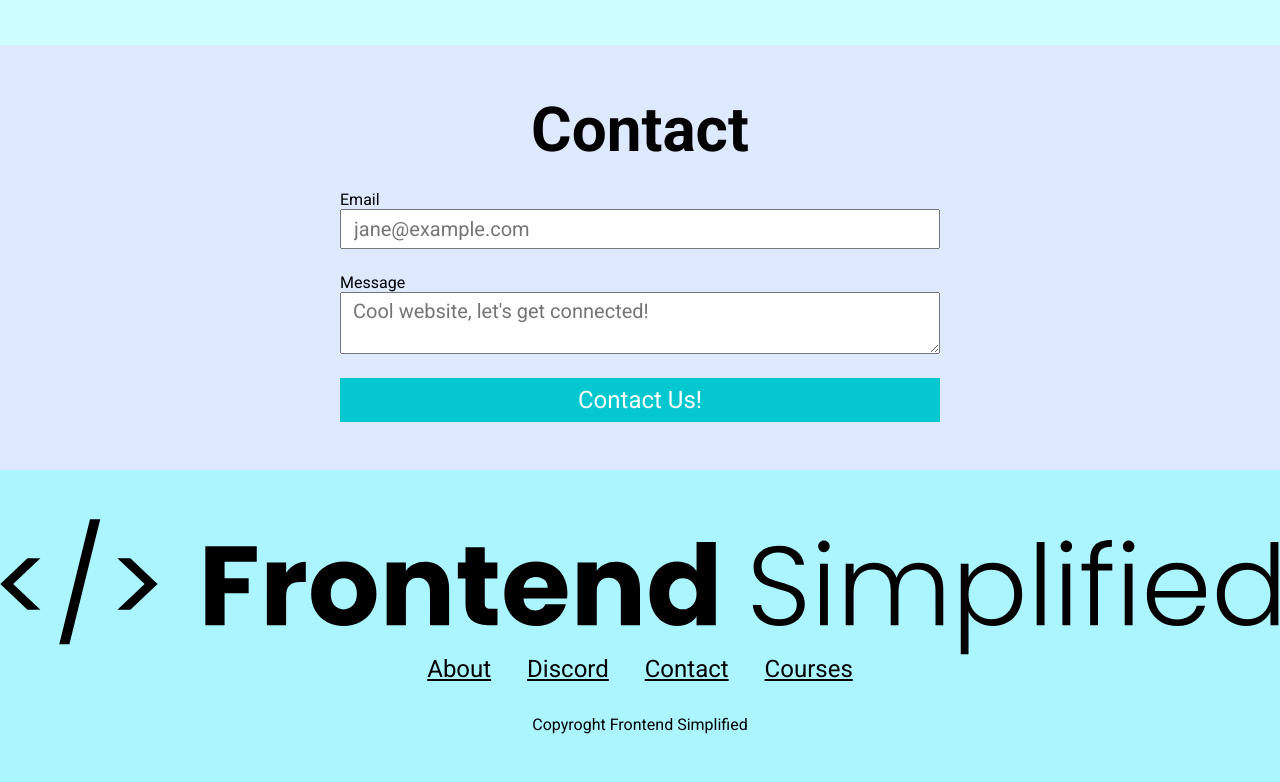
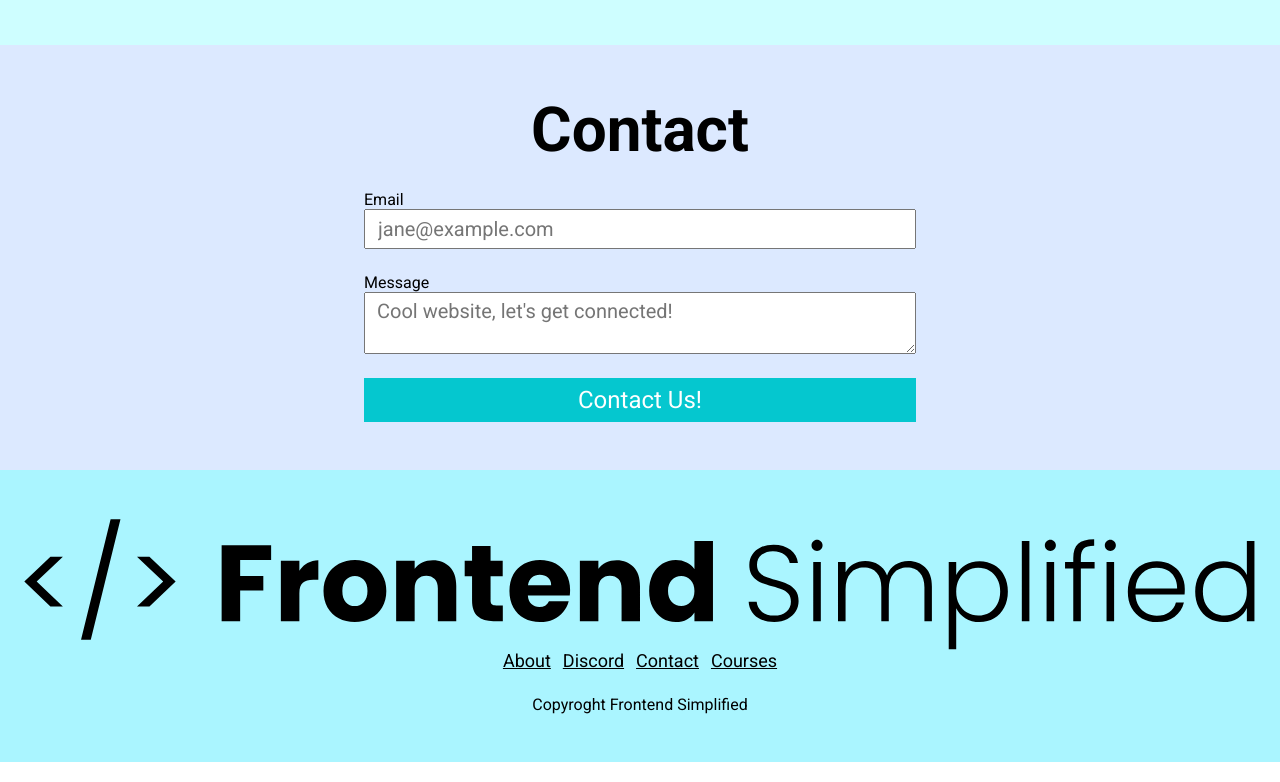
Before and after one commit to Kandy1116/Module-2-Build-and-Apply---2.2-Style-Your-Website---rev-1, a plain HTML site: page index.html in a window 1280 px wide. Shown: the part 1719-2501 px from the top of the page. Drawn offline with Linux system fonts and the light colour scheme.

Commit message:
updating to save changes

```diff
--- a/index.html
+++ b/index.html
@@ -55,8 +55,8 @@
 
       <section id="discord">
         <h2>Discord</h2>
+        <div class="row">
         <div class="section__description">
-          <div class="row">
             <figure class="about_img--wrapper">
               <img src="./assets/discord.png" alt="Discord" />
             </figure>
--- a/style.css
+++ b/style.css
@@ -144,6 +144,7 @@
     display: flex;
     flex-direction: column;
     margin: auto;
+    padding: 0 24px;
 }
 
 input, textarea {
@@ -225,3 +226,20 @@
         flex-direction: column-reverse;
     }
 }
+
+footer {
+    padding: 48px 24px;
+}
+
+.footert__logo {
+    max-width: 360px;
+}
+
+.footer__link {
+    padding: 0 4px;
+    font-size: 18px;
+}
+
+.footer__links {
+    margin-bottom: 24px;
+}
```
